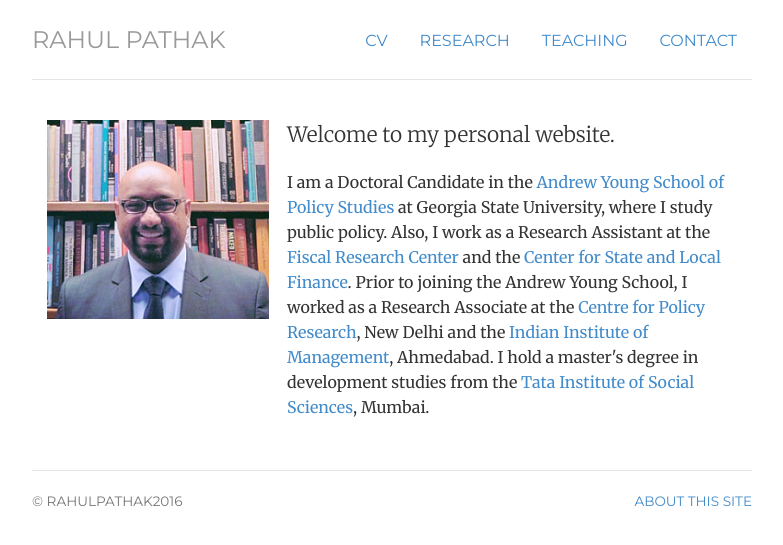
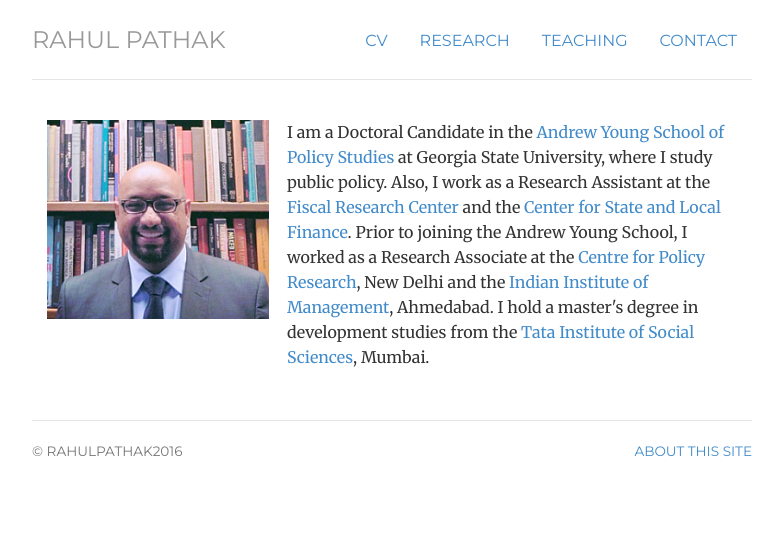
Before and after one commit to pathak-rahul/pathak-rahul.github.io, a Jekyll site: the page built from index.html, in a window 1280 px wide. Shown: the top 545 px of the page, without its empty margins (248-1031 px from the left). Built offline with Jekyll 4.4.1, drawn with Linux system fonts in a browser that asks for light colours.

Commit message:
Update index.html

```diff
--- a/index.html
+++ b/index.html
@@ -13,7 +13,6 @@
 	<img  class="w3-round" alt="Rahul Pathak" src="img/rpathak.png">
 	</div>
 	<div itemscope itemtype="http://data-vocabulary.org/Person" class="col-sm-8">
-	<p class="lead"> Welcome to my personal website.
 
 	<p class-"lead"> I am a Doctoral Candidate in the <a href="http://aysps.gsu.edu/"> Andrew Young School of Policy Studies</a> at Georgia State University, where I study public policy. Also, I work as a Research Assistant at the <a href="http://frc.gsu.edu/"> Fiscal Research Center </a> and the <a href="http://cslf.gsu.edu/"> Center for State and Local Finance</a>. Prior to joining the Andrew Young School, I worked as a Research Associate at the <a href="http://www.cprindia.org/"> Centre for Policy Research</a>, New Delhi and the <a href="http://www.iimahd.ernet.in/"> Indian Institute of Management</a>, Ahmedabad. I hold a master's degree in development studies from the <a href="http://tiss.edu/"> Tata Institute of Social Sciences</a>, Mumbai. </p> </span>
 </p>
```
